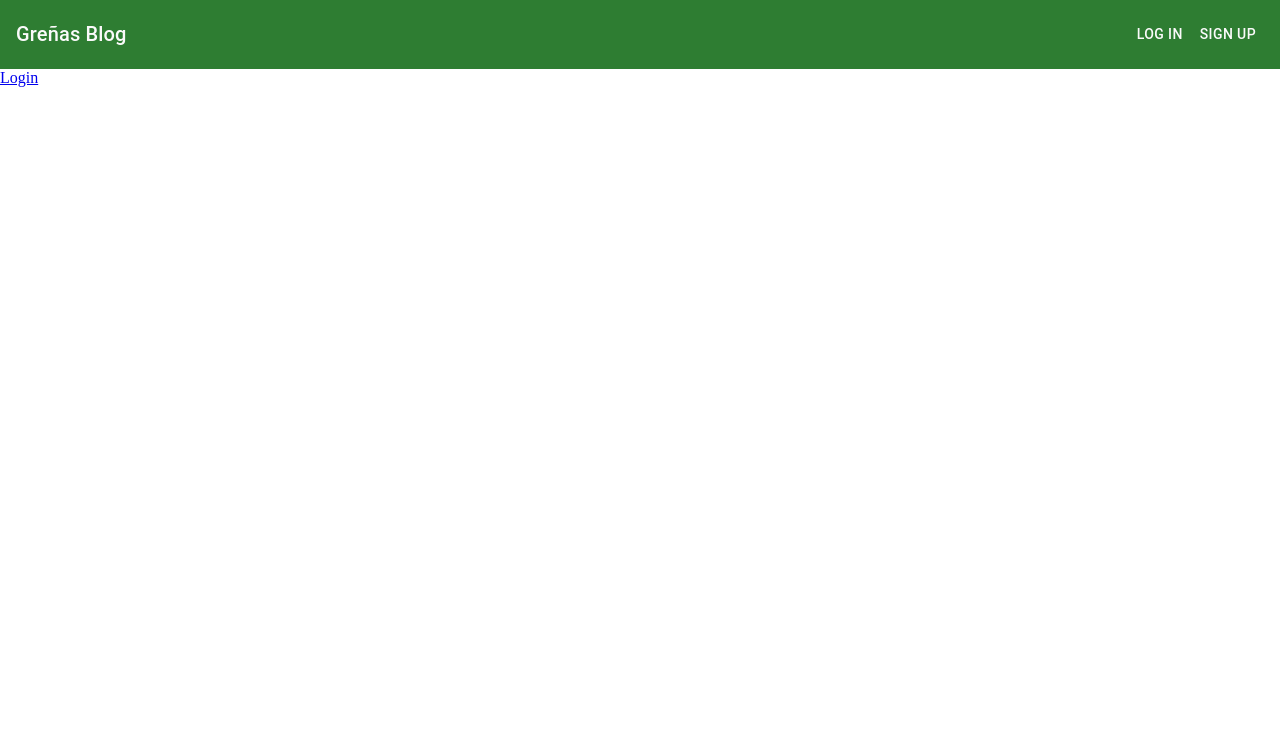
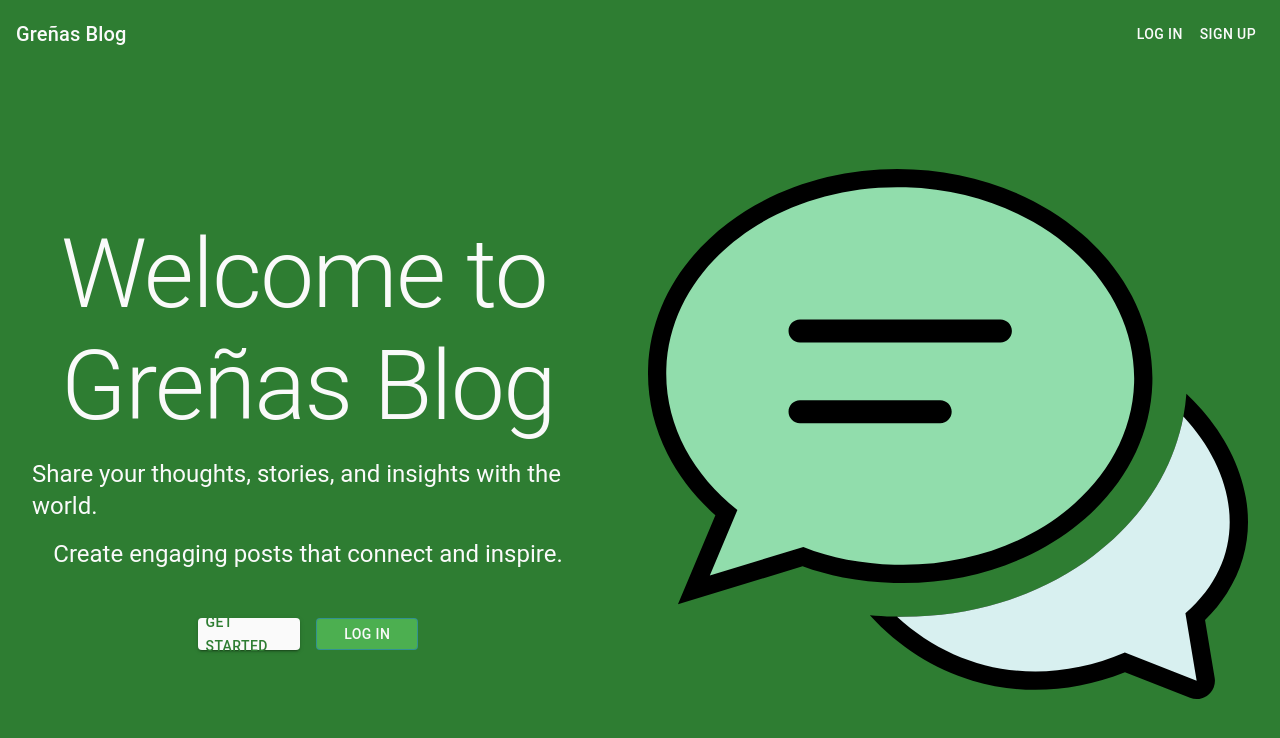
Before and after one commit to Salvador511/sisisi-blog, a Next.js app: page / in a window 1280 px wide. Shown: the top 738 px of the page. Built offline with nearby package versions, Linux system fonts and the light colour scheme.

Commit message:
feat: landingPage UI

```diff
--- a/src/app/page.jsx
+++ b/src/app/page.jsx
@@ -1,8 +1,100 @@
-import Link from 'next/link'
+'use client'
+import Image from 'next/image'
+import { styled } from '@mui/material/styles'
+import { Button, Typography as T } from '@mui/material'
+import { green, grey } from '@mui/material/colors'
+import getClassPrefixer from '~/app/Libs/getClassPrefixer'
+
+const displayName = 'LandingPage'
+const classes = getClassPrefixer(displayName)
+
+const Container = styled('div')({
+  backgroundColor: green[800],
+  width: '100vw',
+  flex: '1',
+  display: 'flex',
+  flexDirection: 'row',
+  justifyContent: 'left',
+  alignItems: 'center',
+  [`& .${classes.btnContainer}`]: {
+    display: 'flex',
+    gap: '1rem',
+    marginTop: '2rem',
+  },
+  [`& .${classes.card}`]: {
+    width: 'auto',
+    display: 'flex',
+    flexDirection: 'column',
+    justifyContent: 'center',
+    alignItems: 'center',
+    color: grey[50],
+    padding: '2rem',
+    gap: '1rem',
+    borderRadius: '1ch',
+  },
+  [`& .${classes.getStartedBtn}`]: {
+    padding: '.5rem',
+    backgroundColor: grey[50],
+    color: green[800],
+    width: '8vw',
+    height: '4vh',
+  },
+  [`& .${classes.loginBtn}`]: {
+    backgroundColor: green[500],
+    padding: '.5rem',
+    width: '8vw',
+    height: '4vh',
+    color: grey[50],
+  },
+  [`& .${classes.contentArea}`]: {
+    flex: '8',
+    display: 'flex',
+    justifyContent: 'center',
+  },
+})
 
 const LandingPage = () => {
   return (
-    <Link href="/login">Login</Link>
+    <Container>
+      <div className={classes.contentArea}>
+        <div className={classes.card}>
+          <T variant="h1" component="h1">
+            Welcome to <br /> Greñas Blog
+          </T>
+          <T variant="h5" component="h2">
+            Share your thoughts, stories, and insights with the world.
+          </T>
+          <T variant="h5" component="h2">
+            Create engaging posts that connect and inspire.
+          </T>
+          <div className={classes.btnContainer}>
+            <Button
+              variant="contained"
+              className={classes.getStartedBtn} href="/register"
+            >
+              Get Started
+            </Button>
+            <Button
+              variant="outlined"
+              className={classes.loginBtn} href="/login"
+            >
+              Log In
+            </Button>
+          </div>
+        </div>
+      </div>
+      <div className={classes.contentArea}>
+        <div className={classes.card}>
+          <Image
+            src="/chatImage.svg"
+            width={600}
+            height={600}
+            alt='LandingPageImage'
+            priority
+          />
+        </div>
+      </div>
+    </Container>
   )
 }
 
```
Also changed, not shown: public/chatImage.svg (added).
